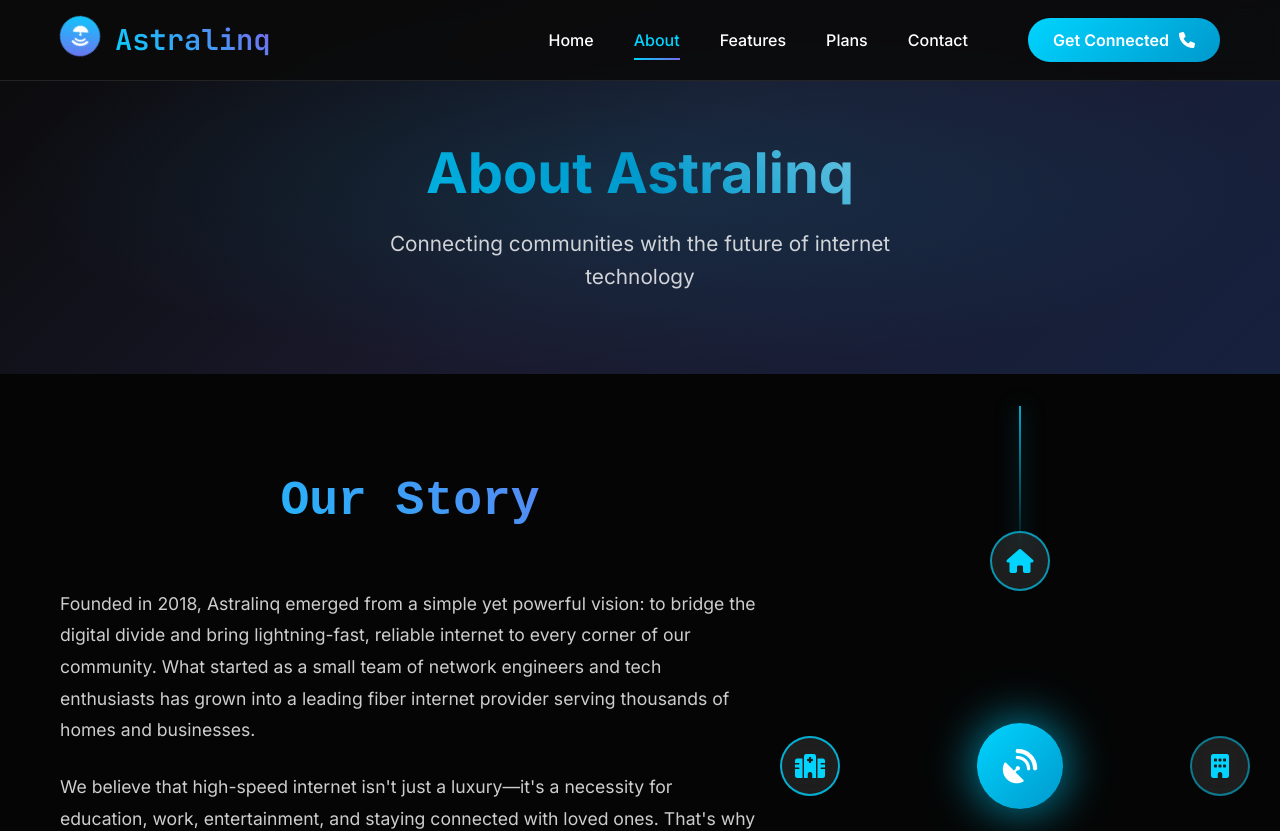
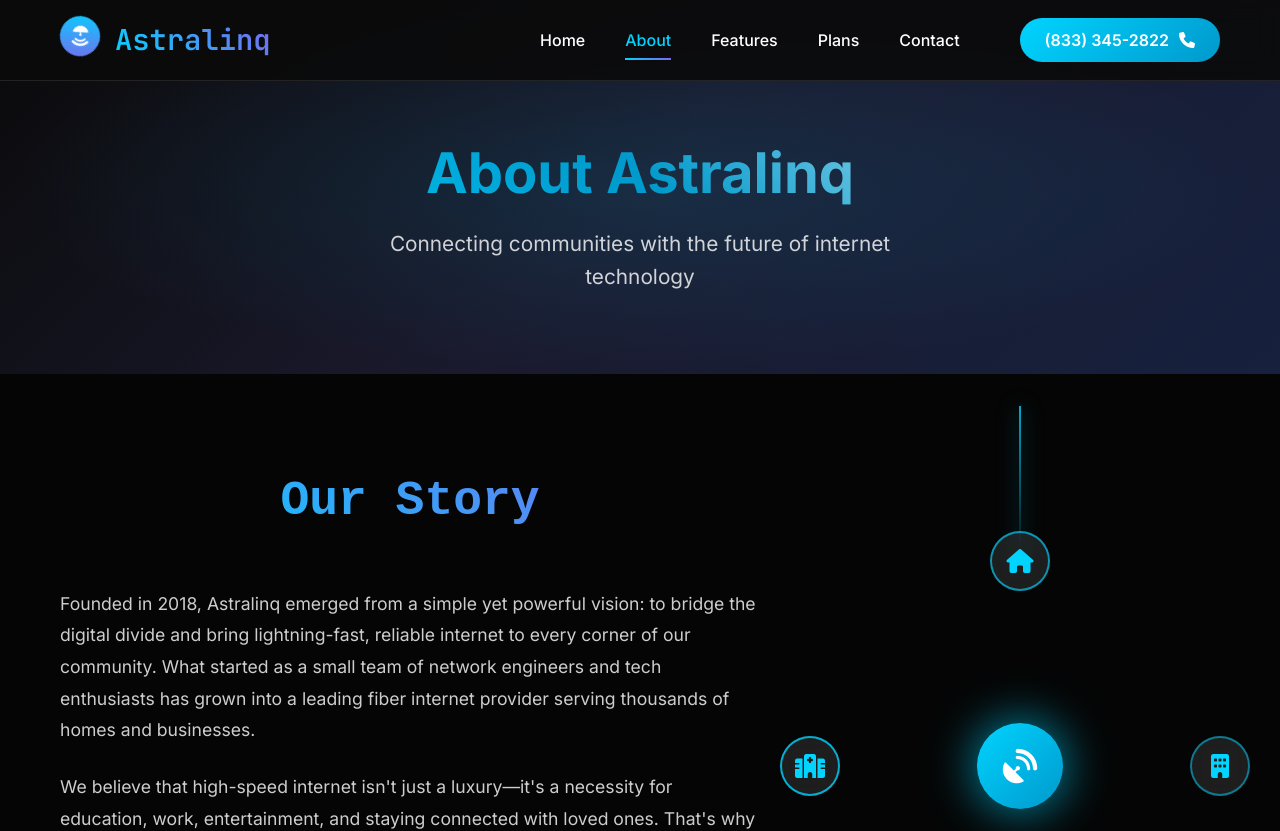
Before and after one commit to Astralinq/astralinq, a website built with Vite: page about.html in a window 1280 px wide. Shown: the top 831 px of the page. Built offline with nearby package versions, Linux system fonts and the light colour scheme.

Commit message:
Update about.html

```diff
--- a/about.html
+++ b/about.html
@@ -51,8 +51,8 @@
                     </li>
                 </ul>
                 <div class="nav-cta">
-                    <a href="tel:+18885347653" class="btn-primary">
-                        <span>Get Connected</span>
+                    <a href="tel:+18333452822" class="btn-primary">
+                        <span>(833) 345-2822</span>
                         <i class="fas fa-phone"></i>
                     </a>
                 </div>
@@ -244,7 +244,7 @@
                 <div class="footer-section">
                     <h4>Support</h4>
                     <ul class="footer-links">
-                        <li><a href="tel:+18885347653">Call Us</a></li>
+                        <li><a href="tel:+18333452822">Call Us</a></li>
                         <li><a href="mailto:support@astralinq.com">Email Support</a></li>
                         <li><a href="#">Live Chat</a></li>
                         <li><a href="#">Help Center</a></li>
@@ -268,4 +268,5 @@
 
     <script src="script.js"></script>
 </body>
+
 </html>
```
